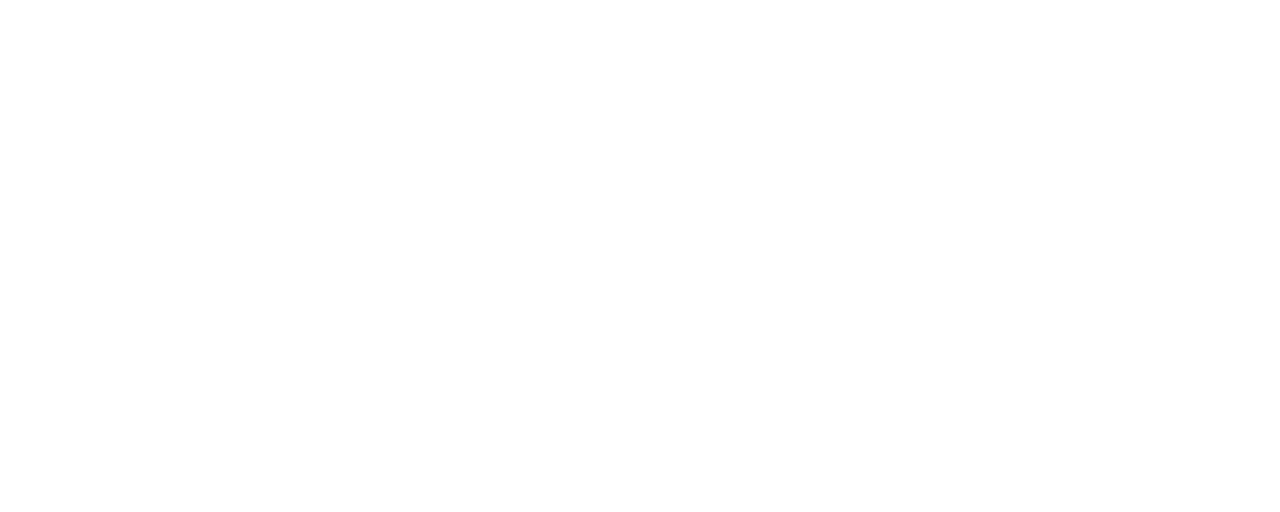
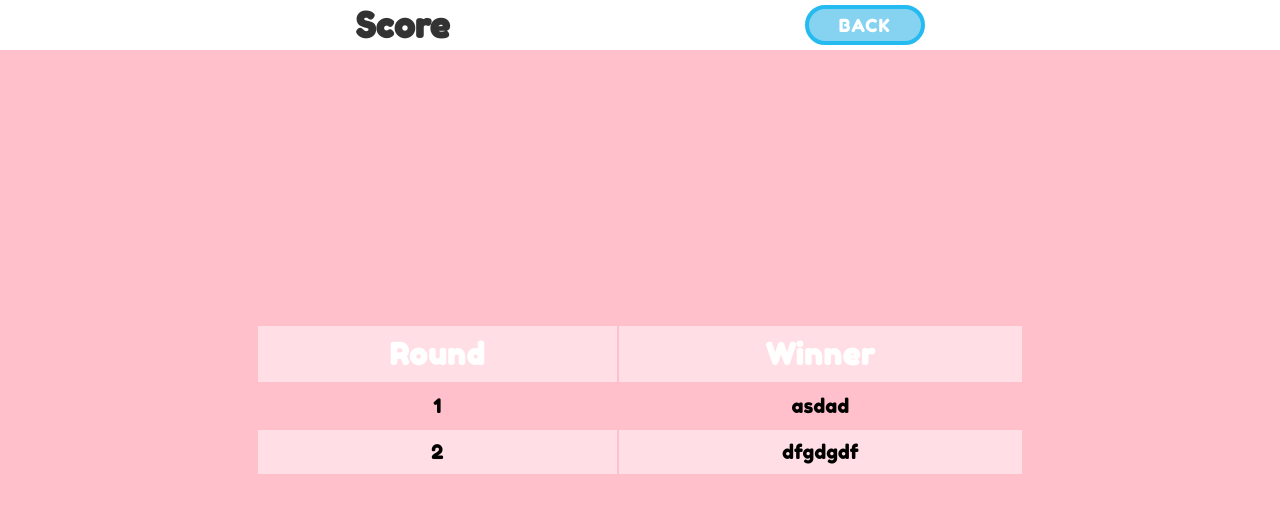
Before and after one commit to teffcode/game-of-drones, a React (Create React App) app: page /statistics in a window 1280 px wide. Shown: the top 512 px of the page. Built offline with nearby package versions, Linux system fonts and the light colour scheme.

Commit message:
📊 Score Table

```diff
--- a/src/components/App/App.jsx
+++ b/src/components/App/App.jsx
@@ -12,7 +12,7 @@
         <Switch>
           <Route exact path="/" component={Home}/>
           <Route path="/game" component={Game}/>
-          <Route path="/stadistics" component={Statistics}/>
+          <Route path="/statistics" component={Statistics}/>
         </Switch>
       </BrowserRouter>
     );
--- a/src/components/Game/Game.jsx
+++ b/src/components/Game/Game.jsx
@@ -1,6 +1,7 @@
 import React, { Component } from 'react';
 import styled from 'styled-components';
-import Select from 'react-select'
+import Select from 'react-select';
+import { withRouter } from 'react-router-dom';
 
 import { PrincipalTitle, Button } from '../Home/Home';
 
@@ -11,7 +12,7 @@
   width: 100vw;
 `
 
-const RoundTitle = styled.div`
+const RoundTitle = styled.nav`
   align-items: center;
   background-color: white;
   color: black;
@@ -107,6 +108,11 @@
 `
 
 class Game extends Component {
+
+  handleSubmit = () => {
+    this.props.history.push('/statistics')
+  }
+
   render() {
     const options = [
       { value: 'rock', label: 'Rock' },
@@ -118,7 +124,7 @@
       <GameContainer>
         <RoundTitle>
           <PrincipalTitle black>Round</PrincipalTitle>
-          <Button>Score</Button>
+          <Button onClick={this.handleSubmit}>Score</Button>
         </RoundTitle>
         <PlayerOneContent>
           <StarsContent>
@@ -143,4 +149,4 @@
   }
 }
 
-export default Game;
+export default withRouter(Game);
--- a/src/components/Statistics/Statistics.jsx
+++ b/src/components/Statistics/Statistics.jsx
@@ -1,11 +1,82 @@
 import React, { Component } from 'react';
+import styled from 'styled-components';
+import { withRouter } from 'react-router-dom';
+
+import { PrincipalTitle, Button } from '../Home/Home';
+
+const StatisticsContainer = styled.div`
+  align-items: center;
+  background-color: pink;
+  display: flex;
+  flex-direction: column;
+  height: 100vh;
+  justify-content: center;
+  position: relative;
+  width: 100vw;
+`
+
+const ScoreTitle = styled.div`
+  align-items: center;
+  background-color: white;
+  color: black;
+  display: flex;
+  height: 50px;
+  justify-content: space-evenly;
+  margin: auto;
+  position: absolute;
+  top: 0;
+  width: 100vw;
+  z-index: 2;
+`
+
+const Table = styled.table `
+  font-size: 20px;
+  width: 60%;
+  td, th {
+    text-align: center;
+    padding: 10px;
+  }
+  th {
+    color: white;
+    font-size: 30px;
+    letter-spacing: 1px;
+  }
+  tr:nth-child(odd){
+    background-color: rgba(255, 255, 255, 0.5);
+  }
+}
+`
 
 class Statistics extends Component {
+
+  handleSubmit = () => {
+    this.props.history.push('/game')
+  }
+
   render() {
     return (
-      <div>Hola</div>
+      <StatisticsContainer>
+        <ScoreTitle>
+          <PrincipalTitle black>Score</PrincipalTitle>
+          <Button onClick={this.handleSubmit}>Back</Button>
+        </ScoreTitle>
+        <Table>
+          <tr>
+            <th>Round</th>
+            <th>Winner</th>
+          </tr>
+          <tr>
+            <td>1</td>
+            <td>asdad</td>
+          </tr>
+          <tr>
+            <td>2</td>
+            <td>dfgdgdf</td>
+          </tr>
+        </Table>
+      </StatisticsContainer>
     );
   }
 }
 
-export default Statistics;
+export default withRouter(Statistics);
```
